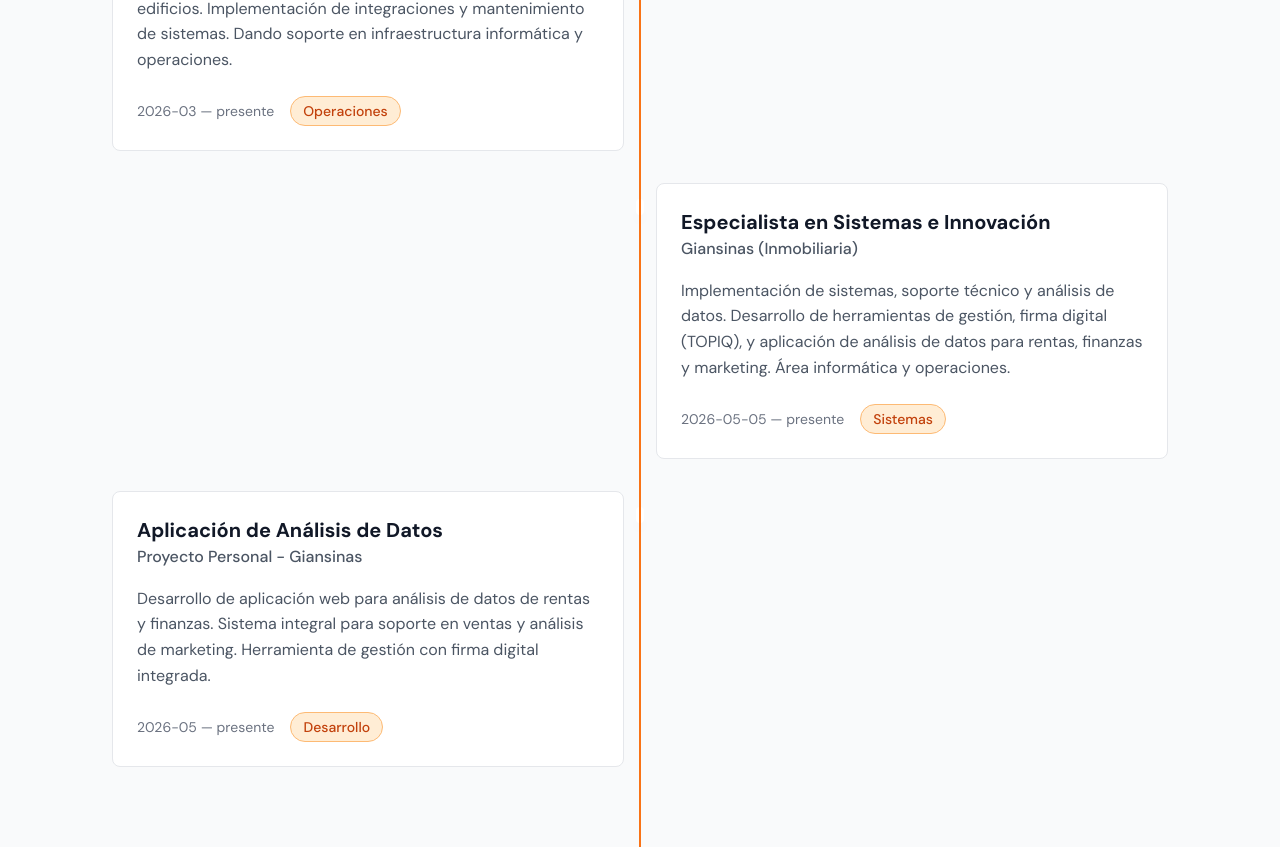
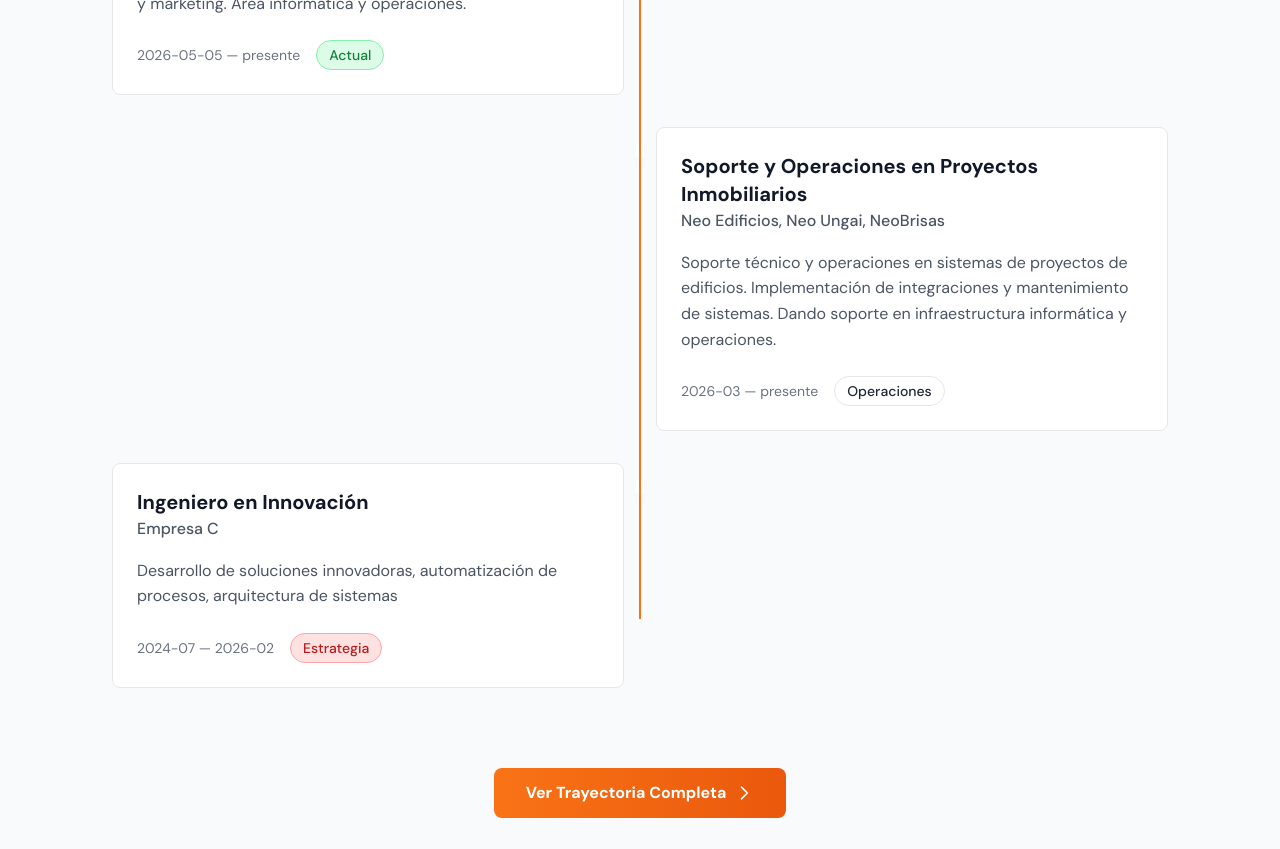
Before and after one commit to contactofixlab-lab/portafolio-vicente, a React (Vite) app: page / in a window 1280 px wide. Shown: the part 3280-4129 px from the top of the page. Built offline with nearby package versions, Linux system fonts and the light colour scheme.

Commit message:
Add trajectory page: Show latest 3 experiences on landing with button, full trajectory on dedicated page #trayectoria

```diff
--- a/src/App.jsx
+++ b/src/App.jsx
@@ -2,6 +2,7 @@ import { useState, useEffect } from 'react'
 import Home from './pages/Home'
 import Proyectos from './pages/Proyectos'
 import ProjectDetail from './pages/ProjectDetail'
+import TrajectoryPage from './pages/TrajectoryPage'
 import './styles/globals.css'
 
 function App() {
@@ -37,6 +38,8 @@ function App() {
         return <Proyectos />
       case 'proyecto-detalle':
         return <ProjectDetail projectId={projectId} />
+      case 'trayectoria':
+        return <TrajectoryPage />
       case 'home':
       default:
         return <Home />
--- a/src/data/experiences.js
+++ b/src/data/experiences.js
@@ -1,6 +1,15 @@
 export const experiences = [
   {
     id: 1,
+    title: 'Especialista en Sistemas e Innovación',
+    company: 'Giansinas (Inmobiliaria)',
+    description: 'Implementación de sistemas, soporte técnico y análisis de datos. Desarrollo de herramientas de gestión, firma digital (TOPIQ), y aplicación de análisis de datos para rentas, finanzas y marketing. Área informática y operaciones.',
+    startDate: '2026-05-05',
+    endDate: 'presente',
+    badge: 'Actual'
+  },
+  {
+    id: 2,
     title: 'Soporte y Operaciones en Proyectos Inmobiliarios',
     company: 'Neo Edificios, Neo Ungai, NeoBrisas',
     description: 'Soporte técnico y operaciones en sistemas de proyectos de edificios. Implementación de integraciones y mantenimiento de sistemas. Dando soporte en infraestructura informática y operaciones.',
@@ -9,21 +18,48 @@ export const experiences = [
     badge: 'Operaciones'
   },
   {
-    id: 2,
-    title: 'Especialista en Sistemas e Innovación',
-    company: 'Giansinas (Inmobiliaria)',
-    description: 'Implementación de sistemas, soporte técnico y análisis de datos. Desarrollo de herramientas de gestión, firma digital (TOPIQ), y aplicación de análisis de datos para rentas, finanzas y marketing. Área informática y operaciones.',
-    startDate: '2026-05-05',
-    endDate: 'presente',
-    badge: 'Sistemas'
+    id: 3,
+    title: 'Ingeniero en Innovación',
+    company: 'Empresa C',
+    description: 'Desarrollo de soluciones innovadoras, automatización de procesos, arquitectura de sistemas',
+    startDate: '2024-07',
+    endDate: '2026-02',
+    badge: 'Estrategia'
   },
   {
-    id: 3,
-    title: 'Aplicación de Análisis de Datos',
-    company: 'Proyecto Personal - Giansinas',
-    description: 'Desarrollo de aplicación web para análisis de datos de rentas y finanzas. Sistema integral para soporte en ventas y análisis de marketing. Herramienta de gestión con firma digital integrada.',
-    startDate: '2026-05',
-    endDate: 'presente',
-    badge: 'Desarrollo'
+    id: 4,
+    title: 'Jefe de Innovación',
+    company: 'Empresa C',
+    description: 'Dirección de proyectos de transformación digital, estrategia de innovación',
+    startDate: '2023-01',
+    endDate: '2024-06',
+    badge: 'Liderazgo'
+  },
+  {
+    id: 5,
+    title: 'Jefe de Informática',
+    company: 'Empresa C',
+    description: 'Liderazgo de equipo de TI, gestión de infraestructura y proyectos tecnológicos',
+    startDate: '2022-07',
+    endDate: '2023-12',
+    badge: 'Liderazgo'
+  },
+  {
+    id: 6,
+    title: 'Prácticas Profesionales',
+    company: 'Empresa B',
+    description: 'Desarrollo de features, implementación de buenas prácticas y code reviews',
+    startDate: '2021-06',
+    endDate: '2022-06',
+    badge: 'Aprendizaje'
+  },
+  {
+    id: 7,
+    title: 'Atención al Cliente',
+    company: 'Empresa A',
+    description: 'Gestión de clientes, soporte técnico y resolución de incidentes',
+    startDate: '2020-01',
+    endDate: '2021-12',
+    badge: 'Entrada'
   }
 ]
--- /dev/null
+++ b/src/pages/TrajectoryPage.jsx
@@ -0,0 +1,14 @@
+import { useEffect } from 'react'
+import TrajectorySection from '../sections/TrajectorySection'
+
+export default function TrajectoryPage() {
+  useEffect(() => {
+    window.scrollTo(0, 0)
+  }, [])
+
+  return (
+    <div className="min-h-screen bg-gradient-to-b from-gray-50 to-white dark:from-gray-950 dark:to-gray-900">
+      <TrajectorySection />
+    </div>
+  )
+}
--- a/src/sections/ExperienceSection.jsx
+++ b/src/sections/ExperienceSection.jsx
@@ -9,8 +9,13 @@ export default function ExperienceSection() {
     Aprendizaje: 'success',
     Liderazgo: 'warning',
     Estrategia: 'danger',
+    Operaciones: 'info',
+    Sistemas: 'success',
     Actual: 'success'
   }
+
+  // Mostrar solo las últimas 3 experiencias
+  const recentExperiences = experiences.slice(0, 3)
 
   return (
     <section className="max-w-6xl mx-auto px-4 sm:px-6 lg:px-8 py-20">
@@ -26,7 +31,7 @@ export default function ExperienceSection() {
             Mi Trayectoria Profesional
           </h2>
           <p className="text-xl text-gray-600 max-w-2xl">
-            5 años de experiencia en transformación digital, liderazgo e innovación empresarial.
+            Especialista en sistemas, innovación y transformación digital.
           </p>
         </div>
 
@@ -36,13 +41,13 @@ export default function ExperienceSection() {
           <svg
             className="hidden md:block absolute left-1/2 top-0 bottom-0 w-1 -ml-0.5"
             xmlns="http://www.w3.org/2000/svg"
-            viewBox="0 0 4 1000"
+            viewBox="0 0 4 800"
           >
             <motion.line
               x1="2"
               y1="0"
               x2="2"
-              y2="1000"
+              y2="800"
               stroke="#f97316"
               strokeWidth="2"
               strokeDasharray="10,10"
@@ -55,7 +60,7 @@ export default function ExperienceSection() {
 
           {/* Experience Cards */}
           <div className="space-y-8">
-            {experiences.map((exp, idx) => (
+            {recentExperiences.map((exp, idx) => (
               <motion.div
                 key={exp.id}
                 initial={{ opacity: 0, y: 20 }}
@@ -108,6 +113,26 @@ export default function ExperienceSection() {
             ))}
           </div>
         </div>
+
+        {/* Ver Más Button */}
+        <motion.div
+          initial={{ opacity: 0, y: 20 }}
+          whileInView={{ opacity: 1, y: 0 }}
+          viewport={{ once: true }}
+          className="text-center pt-8"
+        >
+          <motion.a
+            href="#trayectoria"
+            whileHover={{ scale: 1.05 }}
+            whileTap={{ scale: 0.95 }}
+            className="inline-flex items-center gap-2 px-8 py-3 bg-gradient-to-r from-primary-500 to-primary-600 text-white rounded-lg font-semibold hover:shadow-lg transition-all"
+          >
+            Ver Trayectoria Completa
+            <svg className="w-5 h-5" fill="none" stroke="currentColor" viewBox="0 0 24 24">
+              <path strokeLinecap="round" strokeLinejoin="round" strokeWidth={2} d="M9 5l7 7-7 7" />
+            </svg>
+          </motion.a>
+        </motion.div>
       </motion.div>
     </section>
   )
--- /dev/null
+++ b/src/sections/TrajectorySection.jsx
@@ -0,0 +1,177 @@
+import { motion } from 'framer-motion'
+import Card from '../components/ui/Card'
+import Badge from '../components/ui/Badge'
+import { experiences } from '../data/experiences'
+import { ArrowLeft } from 'lucide-react'
+
+export default function TrajectorySection() {
+  const badgeVariants = {
+    Entrada: 'primary',
+    Aprendizaje: 'success',
+    Liderazgo: 'warning',
+    Estrategia: 'danger',
+    Operaciones: 'info',
+    Sistemas: 'success',
+    Actual: 'success'
+  }
+
+  return (
+    <section className="max-w-5xl mx-auto px-4 sm:px-6 lg:px-8 py-20">
+      <motion.div
+        initial={{ opacity: 0, y: 20 }}
+        animate={{ opacity: 1, y: 0 }}
+        className="space-y-12"
+      >
+        {/* Header con botón volver */}
+        <div className="space-y-4">
+          <motion.a
+            href="#home"
+            whileHover={{ x: -4 }}
+            className="inline-flex items-center gap-2 text-primary-600 hover:text-primary-700 font-semibold mb-4"
+          >
+            <ArrowLeft size={20} />
+            Volver al Inicio
+          </motion.a>
+
+          <h1 className="text-5xl md:text-6xl font-bold bg-gradient-to-r from-primary-600 to-primary-400 bg-clip-text text-transparent">
+            Trayectoria Profesional Completa
+          </h1>
+          <p className="text-xl text-gray-600 max-w-3xl">
+            Mi experiencia profesional en transformación digital, sistemas, innovación e implementación de soluciones tecnológicas. Desde 2020 hasta hoy.
+          </p>
+        </div>
+
+        {/* Timeline */}
+        <div className="relative">
+          {/* Timeline Line SVG */}
+          <svg
+            className="hidden md:block absolute left-1/2 top-0 bottom-0 w-1 -ml-0.5"
+            xmlns="http://www.w3.org/2000/svg"
+            viewBox="0 0 4 2000"
+          >
+            <motion.line
+              x1="2"
+              y1="0"
+              x2="2"
+              y2="2000"
+              stroke="#f97316"
+              strokeWidth="2"
+              strokeDasharray="10,10"
+              initial={{ pathLength: 0 }}
+              animate={{ pathLength: 1 }}
+              transition={{ duration: 2 }}
+            />
+          </svg>
+
+          {/* Experience Cards */}
+          <div className="space-y-8">
+            {experiences.map((exp, idx) => (
+              <motion.div
+                key={exp.id}
+                initial={{ opacity: 0, y: 20 }}
+                animate={{ opacity: 1, y: 0 }}
+                transition={{ delay: idx * 0.1 }}
+                className={`md:flex ${idx % 2 === 0 ? 'md:flex-row' : 'md:flex-row-reverse'}`}
+              >
+                {/* Left/Right Content */}
+                <div className="md:w-1/2 px-4">
+                  <motion.div
+                    whileHover={{ y: -4 }}
+                    transition={{ type: 'spring', stiffness: 300 }}
+                  >
+                    <Card hoverable className="h-full">
+                      <div className="space-y-4">
+                        <div>
+                          <h3 className="text-2xl font-bold text-gray-900 dark:text-white">
+                            {exp.title}
+                          </h3>
+                          <p className="text-primary-600 font-semibold text-lg">
+                            {exp.company}
+                          </p>
+                        </div>
+
+                        <p className="text-gray-700 dark:text-gray-300 leading-relaxed">
+                          {exp.description}
+                        </p>
+
+                        <div className="flex items-center gap-4 pt-4 border-t border-gray-200 dark:border-gray-700">
+                          <span className="text-sm font-medium text-gray-500 dark:text-gray-400">
+                            {exp.startDate} → {exp.endDate}
+                          </span>
+                          <Badge variant={badgeVariants[exp.badge]}>
+                            {exp.badge}
+                          </Badge>
+                        </div>
+                      </div>
+                    </Card>
+                  </motion.div>
+                </div>
+
+                {/* Timeline Dot */}
+                <div className="hidden md:flex md:w-0 justify-center items-start pt-6">
+                  <motion.div
+                    initial={{ scale: 0 }}
+                    animate={{ scale: 1 }}
+                    transition={{ delay: idx * 0.1 + 0.3, type: 'spring', stiffness: 400 }}
+                    className="w-5 h-5 bg-gradient-to-r from-primary-500 to-primary-600 rounded-full border-4 border-white dark:border-gray-900 shadow-lg"
+                    whileHover={{ scale: 1.3 }}
+                  />
+                </div>
+
+                {/* Spacer */}
+                <div className="md:w-1/2" />
+              </motion.div>
+            ))}
+          </div>
+        </div>
+
+        {/* Summary Stats */}
+        <motion.div
+          initial={{ opacity: 0, y: 20 }}
+          animate={{ opacity: 1, y: 0 }}
+          transition={{ delay: 0.5 }}
+          className="grid md:grid-cols-3 gap-6 pt-8 border-t-2 border-gray-200 dark:border-gray-700"
+        >
+          <div className="text-center space-y-2">
+            <div className="text-4xl font-bold text-primary-600">
+              {experiences.length}
+            </div>
+            <p className="text-gray-600 dark:text-gray-400">Experiencias Profesionales</p>
+          </div>
+
+          <div className="text-center space-y-2">
+            <div className="text-4xl font-bold text-primary-600">
+              6+
+            </div>
+            <p className="text-gray-600 dark:text-gray-400">Años de Experiencia</p>
+          </div>
+
+          <div className="text-center space-y-2">
+            <div className="text-4xl font-bold text-primary-600">
+              {experiences.filter(e => e.badge === 'Actual').length}
+            </div>
+            <p className="text-gray-600 dark:text-gray-400">Roles Actuales</p>
+          </div>
+        </motion.div>
+
+        {/* Back to Home Button */}
+        <motion.div
+          initial={{ opacity: 0, y: 20 }}
+          animate={{ opacity: 1, y: 0 }}
+          transition={{ delay: 0.6 }}
+          className="text-center pt-8"
+        >
+          <motion.a
+            href="#home"
+            whileHover={{ scale: 1.05 }}
+            whileTap={{ scale: 0.95 }}
+            className="inline-flex items-center gap-2 px-8 py-3 bg-gradient-to-r from-primary-500 to-primary-600 text-white rounded-lg font-semibold hover:shadow-lg transition-all"
+          >
+            <ArrowLeft size={20} />
+            Volver al Inicio
+          </motion.a>
+        </motion.div>
+      </motion.div>
+    </section>
+  )
+}
```
